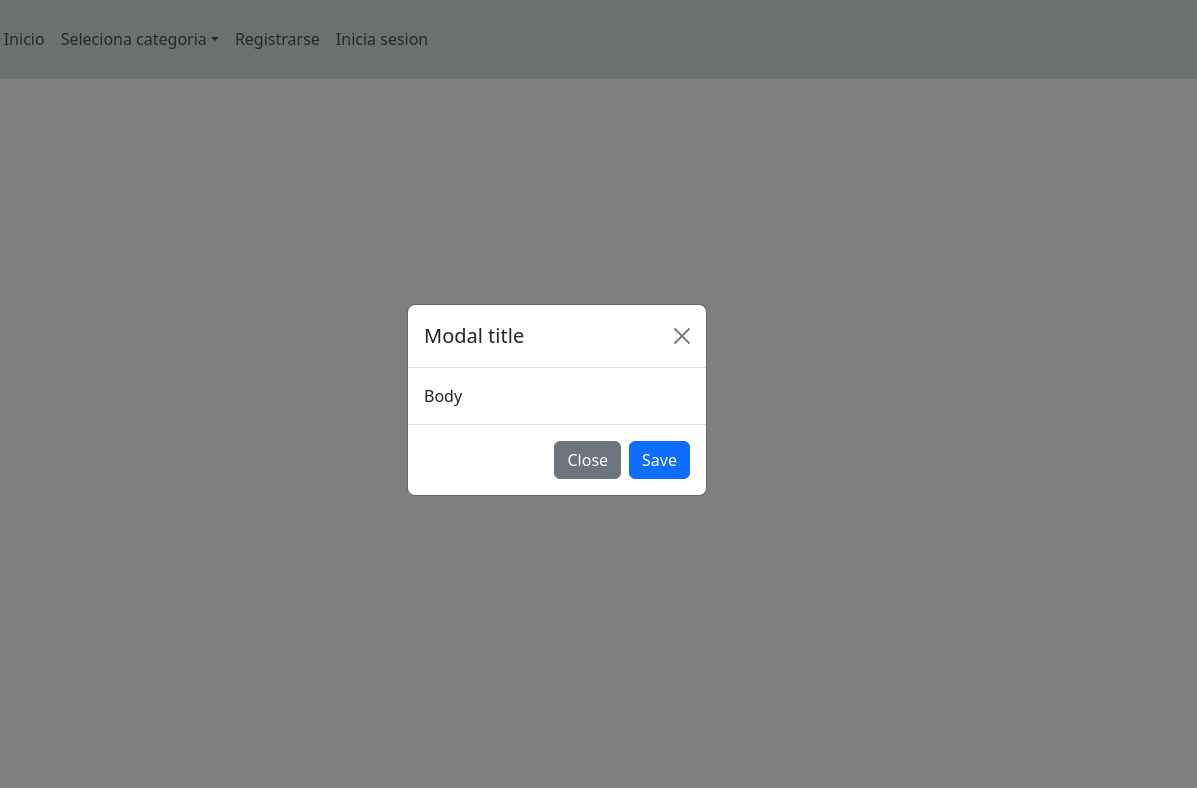
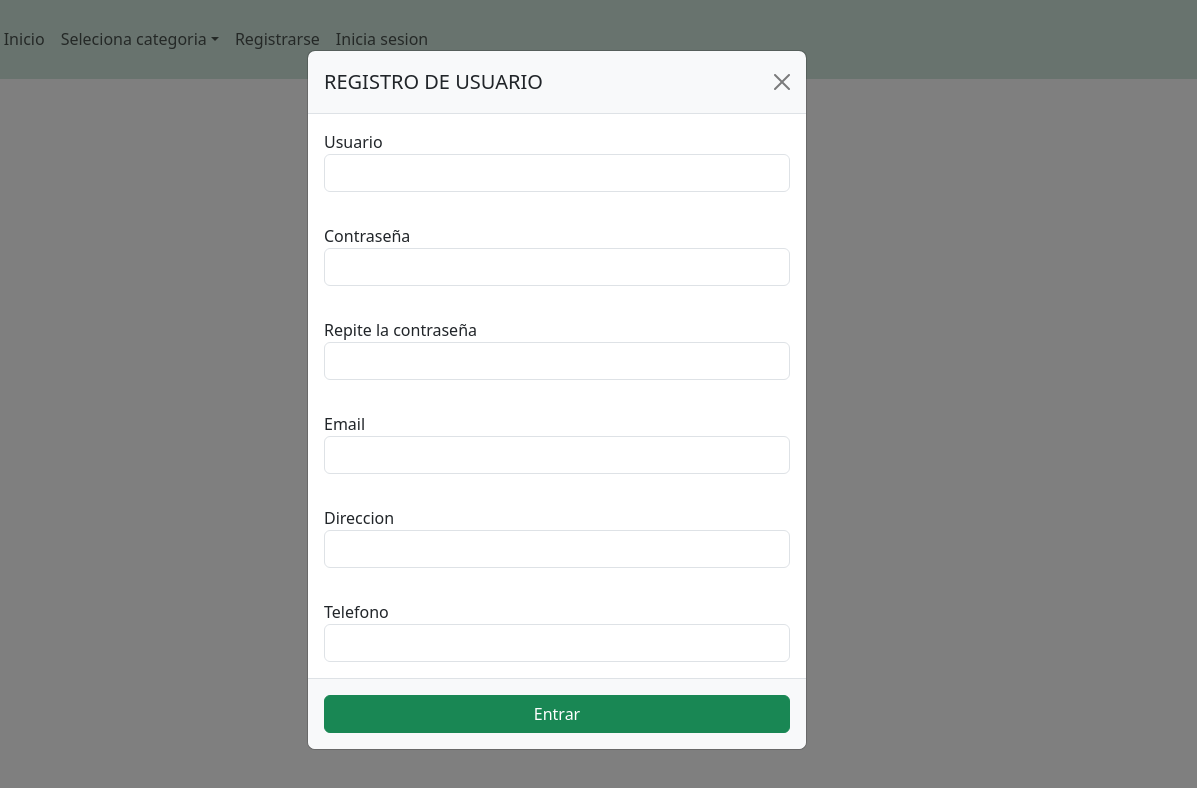
Before and after one commit to davidgonzz/webskill, a plain HTML site: page index.html in a window 1280 px wide. Both pictures are taken after a click on the button "Registrarse". Shown: the full height of the page, 83-1280 px from the left. Drawn offline with nearby package versions, Linux system fonts and the light colour scheme.

Commit message:
Modal registro y inicio

```diff
--- a/index.html
+++ b/index.html
@@ -11,7 +11,6 @@
     <link href="https://cdn.jsdelivr.net/npm/bootstrap@5.3.2/dist/css/bootstrap.min.css" rel="stylesheet"
         integrity="sha384-T3c6CoIi6uLrA9TneNEoa7RxnatzjcDSCmG1MXxSR1GAsXEV/Dwwykc2MPK8M2HN" crossorigin="anonymous" />
 </head>
-
 <body>
     <header>
         <nav class="navbar navbar-expand-sm navbar-light bg-success-subtle">
@@ -65,20 +64,34 @@
     <!--MODAL REGRISTO-->
     <div class="modal fade" id="modalId" tabindex="-1" data-bs-backdrop="static" data-bs-keyboard="false" role="dialog"
         aria-labelledby="modalTitleId" aria-hidden="true">
-        <div class="modal-dialog modal-dialog-scrollable modal-dialog-centered modal-sm" role="document">
-            <div class="modal-content">
-                <div class="modal-header">
+        <div class="modal-dialog modal-dialog-scrollable modal-dialog-centered modal-fullscreen-md" role="document">
+            <div class="modal-content bg-light">
+                <div class="modal-header text-center">
                     <h5 class="modal-title" id="modalTitleId">
-                        Modal title
+                        REGISTRO DE USUARIO
                     </h5>
                     <button type="button" class="btn-close" data-bs-dismiss="modal" aria-label="Close"></button>
                 </div>
-                <div class="modal-body">Body</div>
-                <div class="modal-footer">
-                    <button type="button" class="btn btn-secondary" data-bs-dismiss="modal">
-                        Close
-                    </button>
-                    <button type="button" class="btn btn-primary">Save</button>
+                <div class="modal-body bg-white">Usuario
+                    <input type="email" class="form-control" id="exampleInputEmail1" aria-describedby="emailHelp">
+                </div>
+                <div class="modal-body bg-white">Contraseña
+                    <input type="email" class="form-control" id="exampleInputEmail1" aria-describedby="emailHelp">
+                </div>
+                <div class="modal-body bg-white">Repite la contraseña
+                    <input type="email" class="form-control" id="exampleInputEmail1" aria-describedby="emailHelp">
+                </div>
+                <div class="modal-body bg-white">Email
+                    <input type="email" class="form-control" id="exampleInputEmail1" aria-describedby="emailHelp">
+                </div>
+                <div class="modal-body bg-white">Direccion
+                    <input type="email" class="form-control" id="exampleInputEmail1" aria-describedby="emailHelp">
+                </div>
+                <div class="modal-body bg-white">Telefono
+                    <input type="email" class="form-control" id="exampleInputEmail1" aria-describedby="emailHelp">
+                </div>
+                <div class="modal-footer bg-light">
+                    <button type="button" class="btn btn-success w-100">Entrar</button>
                 </div>
             </div>
         </div>
@@ -90,22 +103,22 @@
             <div class="modal-content">
                 <div class="modal-header">
                     <h5 class="modal-title" id="modalTitleId">
-                        Modal title
+                       INICIAR SESION
                     </h5>
                     <button type="button" class="btn-close" data-bs-dismiss="modal" aria-label="Close"></button>
                 </div>
-                <div class="modal-body">Body</div>
+                <div class="modal-body">Usuario
+                    <input type="email" class="form-control" id="exampleInputEmail1" aria-describedby="emailHelp">
+                </div>
+                <div class="modal-body">Contraseña
+                    <input type="email" class="form-control" id="exampleInputEmail1" aria-describedby="emailHelp">
+                </div>
                 <div class="modal-footer">
-                    <button type="button" class="btn btn-secondary" data-bs-dismiss="modal">
-                        Close
-                    </button>
-                    <button type="button" class="btn btn-primary">Save</button>
+                    <button type="button" class="btn btn-success w-100">Entrar</button>
                 </div>
             </div>
         </div>
     </div>
-
-
 
     <!-- Bootstrap JavaScript Libraries -->
     <script src="https://cdn.jsdelivr.net/npm/@popperjs/core@2.11.8/dist/umd/popper.min.js"
```
Also changed, not shown: 2 other files.
